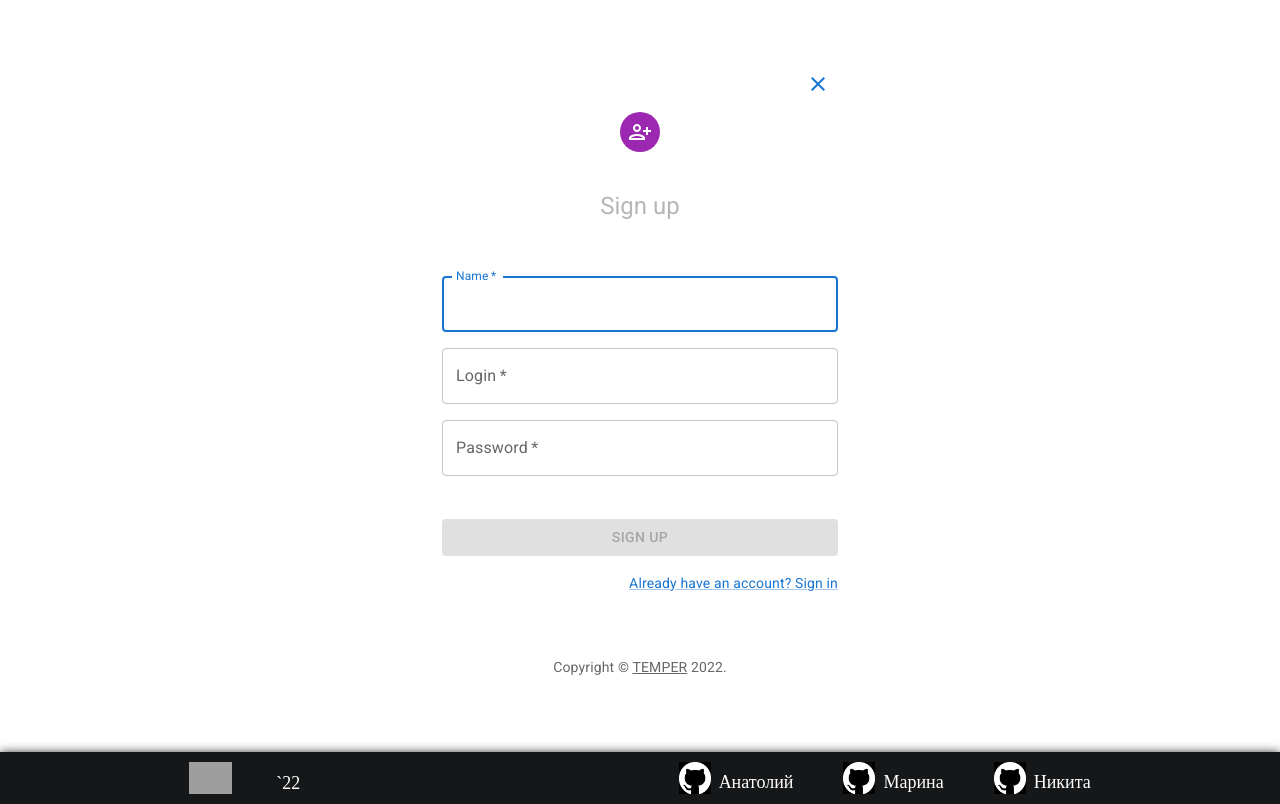
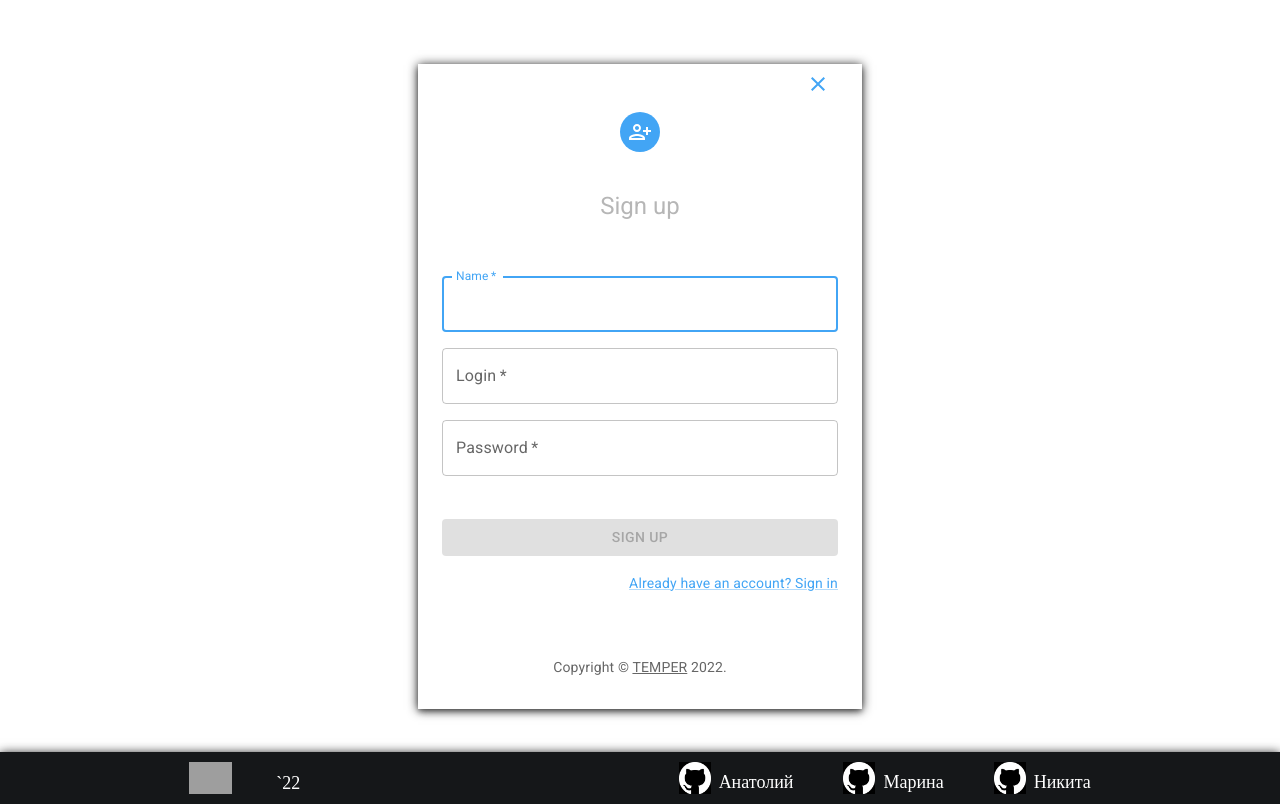
Before and after one commit to ArkhipovAnatoly/project-managment-app, a React (Create React App) app: page /signup in a window 1280 px wide. Built offline with nearby package versions, Linux system fonts and the light colour scheme; no server answers; grey boxes are pictures that could not be loaded.

Commit message:
feat: add change theme

```diff
--- a/src/app/components/Card/Card.tsx
+++ b/src/app/components/Card/Card.tsx
@@ -2,13 +2,11 @@ import Card from '@mui/material/Card';
 import CardContent from '@mui/material/CardContent';
 import CardMedia from '@mui/material/CardMedia';
 import Typography from '@mui/material/Typography';
-import { CardActionArea } from '@mui/material';
+import { CardActionArea, useTheme } from '@mui/material';
 import { CardProps } from '../../../types';
-import { useState } from 'react';
 
 export default function ActionAreaCard(props: CardProps) {
-  const [isBackgroundBlack, setIsBackgroundBlack] = useState(false);
-
+  const theme = useTheme();
   return (
     <Card
       sx={{
@@ -16,7 +14,7 @@ export default function ActionAreaCard(props: CardProps) {
         padding: '20px',
         objectFit: 'contain',
         color: '#9ca9b3',
-        backgroundColor: isBackgroundBlack ? '#fff' : '#25282c',
+        bgcolor: theme.palette.mode === 'dark' ? 'common.white' : '#25282c',
         boxShadow: 'rgb(21 23 25 / 64%) 0px 2px 34px;',
       }}
     >
--- a/src/app/components/modal/ChildModal.tsx
+++ b/src/app/components/modal/ChildModal.tsx
@@ -1,5 +1,13 @@
 import { useState } from 'react';
-import { Button, Modal, Box, CircularProgress, FormHelperText, Avatar } from '@mui/material';
+import {
+  Button,
+  Modal,
+  Box,
+  CircularProgress,
+  FormHelperText,
+  Avatar,
+  useTheme,
+} from '@mui/material';
 import { useAppDispatch, useAppSelector } from '../../hooks';
 import { userAPI } from '../../../services/UserService';
 import { DeleteUserResponse } from '../../../types';
@@ -33,7 +41,7 @@ export default function ChildModal() {
   const dispatch = useAppDispatch();
   const navigator = useNavigate();
   const { t } = useTranslation('profile');
-
+  const theme = useTheme();
   const handleOpen = () => {
     setOpen(true);
   };
@@ -60,8 +68,8 @@ export default function ChildModal() {
 
   return (
     <>
-      <Button onClick={handleOpen} variant="outlined" color="error">
-        {t('deleteBtn')}
+      <Button sx={{ mt: 2 }} onClick={handleOpen} variant="outlined" color="error">
+        {t('delete')}
       </Button>
       <Modal hideBackdrop open={open} onClose={handleClose} aria-labelledby="child-modal-title">
         <Box sx={{ ...style, padding: { xs: 1, sm: 4 }, width: { xs: 300, sm: 350 } }}>
@@ -69,10 +77,18 @@ export default function ChildModal() {
             <PriorityHighIcon />
           </Avatar>
           <h3 id="child-modal-title">{t('message')}</h3>
-          <Button sx={{ mt: 2 }} onClick={handleConfirm}>
+          <Button
+            sx={{ mt: 2, color: theme.palette.mode === 'dark' ? 'secondary.main' : 'primary.main' }}
+            onClick={handleConfirm}
+          >
             {t('confirm')}
           </Button>
-          <Button onClick={handleClose}>{t('back')}</Button>
+          <Button
+            sx={{ color: theme.palette.mode === 'dark' ? 'secondary.main' : 'primary.main' }}
+            onClick={handleClose}
+          >
+            {t('back')}
+          </Button>
           {isDeleting && <CircularProgress size={26} color="error" />}
           {
             <FormHelperText
--- a/src/app/components/modal/EditUser.tsx
+++ b/src/app/components/modal/EditUser.tsx
@@ -10,6 +10,8 @@ import {
   Typography,
   Backdrop,
   Fade,
+  useTheme,
+  Divider,
 } from '@mui/material';
 import { modalSlice } from '../../store/reducers/ModalSlice';
 import { useAppDispatch, useAppSelector } from '../../hooks';
@@ -49,7 +51,7 @@ export default function EditUser() {
   const { setUserAuthData } = userAuthSlice.actions;
   const dispatch = useAppDispatch();
   const { t } = useTranslation('profile');
-
+  const theme = useTheme();
   const {
     register,
     handleSubmit,
@@ -122,7 +124,12 @@ export default function EditUser() {
               width: { xs: 320, sm: 400 },
             }}
           >
-            <Avatar sx={{ m: 1, bgcolor: 'secondary.main' }}>
+            <Avatar
+              sx={{
+                m: 1,
+                bgcolor: theme.palette.mode === 'dark' ? 'warning.main' : 'primary.main',
+              }}
+            >
               <ManageAccountsIcon />
             </Avatar>
             <Typography id="modal-modal-title" component="h2" variant="h5">
@@ -222,15 +229,14 @@ export default function EditUser() {
                 type="submit"
                 fullWidth
                 variant="contained"
-                color="warning"
+                color="primary"
                 sx={{ mt: 3, mb: 2 }}
               >
                 {t('update')}
               </Button>
+              <Divider sx={{ my: 0.5 }} />
             </Box>
-            <Typography color="#ff0000" component="h2" variant="h5">
-              {t('delete')}
-            </Typography>
+
             <ChildModal />
           </Box>
         </Fade>
--- a/src/app/components/share/Button/CustomizedButton.tsx
+++ b/src/app/components/share/Button/CustomizedButton.tsx
@@ -1,14 +1,12 @@
 import { styled } from '@mui/material/styles';
 import Button, { ButtonProps } from '@mui/material/Button';
-import { indigo } from '@mui/material/colors';
 import { NavLink } from 'react-router-dom';
 import { ReactNode } from 'react';
 
 const ColorButton = styled(Button)<ButtonProps>(({ theme }) => ({
-  color: theme.palette.getContrastText(indigo[500]),
-  backgroundColor: indigo[500],
+  backgroundColor: theme.palette.primary.main,
   '&:hover': {
-    backgroundColor: indigo[700],
+    backgroundColor: theme.palette.primary.dark,
   },
 }));
 
--- a/src/app/components/share/Header.tsx
+++ b/src/app/components/share/Header.tsx
@@ -5,8 +5,7 @@ import AddBoxIcon from '@mui/icons-material/AddBox';
 import ModeEditIcon from '@mui/icons-material/ModeEdit';
 import LogoutIcon from '@mui/icons-material/Logout';
 import { modalSlice } from '../../store/reducers/ModalSlice';
-import { themeSlice } from '../../store/reducers/ThemeSlice';
-import { useAppDispatch, useAppSelector } from '../../hooks';
+import { useAppDispatch } from '../../hooks';
 import EditUser from '../modal/EditUser';
 import { userAuthSlice } from '../../store/reducers/UserAuthSlice';
 import MenuIcon from '@mui/icons-material/Menu';
@@ -17,7 +16,6 @@ import EditIcon from '@mui/icons-material/Edit';
 import {
   Container,
   Stack,
-  ThemeProvider,
   Toolbar,
   AppBar,
   Link,
@@ -33,8 +31,9 @@ import {
 } from '@mui/material';
 import { useTranslation } from 'react-i18next';
 import '../../../i18n';
-import MaterialUISwitch from '../Switch/MaterialUISwitch';
+
 import { alpha, useTheme } from '@mui/material/styles';
+import { blue } from '@material-ui/core/colors';
 
 const scrollThreshold = 40;
 
@@ -45,18 +44,13 @@ export default function Header() {
   const { showModal } = modalSlice.actions;
   const dispatch = useAppDispatch();
   const { setUserAuthData } = userAuthSlice.actions;
-  const { setTheme } = themeSlice.actions;
+  const theme = useTheme();
   const navigator = useNavigate();
   const { t, i18n } = useTranslation('header');
 
   const scrollHandle = useCallback(() => {
     window.scrollY > scrollThreshold ? setIsScroll(true) : setIsScroll(false);
   }, []);
-  const theme = useTheme();
-
-  const changeTheme = () => {
-    dispatch(setTheme());
-  };
 
   useEffect(() => {
     if (i18n.resolvedLanguage === 'Ru') {
@@ -112,7 +106,9 @@ export default function Header() {
       <AppBar
         position="fixed"
         sx={{
-          bgcolor: isScroll ? `${alpha('#151719', 0.6)}` : 'background.default',
+          bgcolor: isScroll
+            ? `${alpha(theme.palette.mode === 'dark' ? '#151719' : '#fff', 0.6)}`
+            : 'background.default',
           backgroundImage: 'none',
           backdropFilter: 'blur(5px)',
           transition: 'background-color 1s',
@@ -136,8 +132,12 @@ export default function Header() {
                 TEMPER
               </Link>
             </Typography>
-            <MaterialUISwitch onClick={changeTheme} />
-            <Box sx={{ display: { md: 'none', xs: 'flex' } }}>
+            <Box
+              sx={{
+                display: { md: 'none', xs: 'flex' },
+                color: theme.palette.mode === 'dark' ? 'common.white' : 'common.black',
+              }}
+            >
               <IconButton
                 aria-label="account of current user"
                 aria-controls="menu-appbar"
@@ -233,6 +233,7 @@ export default function Header() {
                 }
                 label={i18n.resolvedLanguage}
                 labelPlacement="end"
+                sx={{ color: blue[600] }}
               />
               <Button
                 onClick={createBoard}
@@ -243,7 +244,7 @@ export default function Header() {
                 {t('newBoard')}
               </Button>
               <Button
-                color="secondary"
+                color="primary"
                 variant="contained"
                 endIcon={<ModeEditIcon />}
                 onClick={openModal}
@@ -251,7 +252,12 @@ export default function Header() {
                 {t('profile')}
               </Button>
 
-              <Button onClick={signOutHandle} variant="contained" endIcon={<LogoutIcon />}>
+              <Button
+                color="primary"
+                onClick={signOutHandle}
+                variant="contained"
+                endIcon={<LogoutIcon />}
+              >
                 {t('out')}
               </Button>
             </Stack>
--- a/src/app/theme/Theme.ts
+++ b/src/app/theme/Theme.ts
@@ -1,25 +1,5 @@
-import { createTheme, alpha, PaletteMode } from '@mui/material';
-import { amber, indigo } from '@mui/material/colors';
-
-declare module '@mui/material/styles' {
-  interface Palette {
-    appBarColor: Palette['primary'];
-    appBarColorScroll: Palette['primary'];
-  }
-
-  // allow configuration using `createTheme`
-  interface PaletteOptions {
-    appBarColor?: PaletteOptions['primary'];
-    appBarColorScroll?: PaletteOptions['primary'];
-  }
-}
-
-declare module '@mui/material/AppBar' {
-  interface AppBarPropsColorOverrides {
-    appBarColor: true;
-    appBarColorScroll: true;
-  }
-}
+import { createTheme, PaletteMode } from '@mui/material';
+import { amber, blue, indigo } from '@mui/material/colors';
 
 const breakpointsTheme = createTheme({
   breakpoints: {
@@ -39,15 +19,18 @@ const getDesignTokens = (mode: PaletteMode) => ({
     ...(mode === 'dark'
       ? {
           warning: {
-            main: amber[900],
+            main: amber[700],
             contrastText: '#fff',
           },
+
           background: {
             default: '#151719',
           },
+
           primary: {
-            main: indigo[500],
-            dark: indigo[700],
+            main: indigo[800],
+            dark: indigo[900],
+            contrastText: '#fff',
           },
           secondary: {
             main: '#26c6da',
@@ -57,7 +40,19 @@ const getDesignTokens = (mode: PaletteMode) => ({
             primary: '#fff',
           },
         }
-      : {}),
+      : {
+          primary: {
+            main: blue[400],
+            dark: blue[500],
+            contrastText: '#fff',
+          },
+          background: {
+            default: '#fff',
+          },
+          text: {
+            primary: '#000',
+          },
+        }),
   },
 });
 
--- a/src/pages/BoardsPage/BoardsPage.tsx
+++ b/src/pages/BoardsPage/BoardsPage.tsx
@@ -53,7 +53,7 @@ function BoardsPage() {
   const classes = useStyles();
 
   return (
-    <>
+    <Box sx={{ bgcolor: 'background.default' }}>
       <Header />
       <Box className={classes.container}>
         <Box className={classes.header} sx={{ m: '20px 10px 0' }}>
@@ -77,7 +77,7 @@ function BoardsPage() {
           <BoardColumns></BoardColumns>
         </Box>
       </Box>
-    </>
+    </Box>
   );
 }
 export default BoardsPage;
--- a/src/pages/MainPage/Boards.tsx
+++ b/src/pages/MainPage/Boards.tsx
@@ -11,6 +11,7 @@ import {
   Paper,
   Typography,
   Link,
+  useTheme,
 } from '@mui/material';
 import Stack from '@mui/material/Stack';
 import { makeStyles } from '@material-ui/core';
@@ -119,6 +120,7 @@ export default function Boards() {
   const { dataMainPage } = useAppSelector((state) => state.mainPage);
   const reducers = useSliceMainPage.actions;
   const dispatch = useAppDispatch();
+  const theme = useTheme();
 
   const openModalWindowAddBoard = (targetButtonModal: HTMLElement) => {
     const currentIndexBoard = String(targetButtonModal?.dataset.boardindex);
@@ -188,7 +190,7 @@ export default function Boards() {
                   className={'buttonCancel'}
                   variant="contained"
                   size="small"
-                  startIcon={<DeleteIcon />}
+                  startIcon={<DeleteIcon sx={{ color: 'common.black' }} />}
                   sx={{ mb: '2px', mt: '4px', display: 'none' }}
                 ></Button>
               </Box>
@@ -207,7 +209,12 @@ export default function Boards() {
                   onClick={handleModalWindow}
                 >
                   <Button color="secondary">
-                    <DeleteIcon fontSize="small" color="action" />
+                    <DeleteIcon
+                      fontSize="small"
+                      sx={{
+                        color: theme.palette.mode === 'dark' ? 'common.black' : 'action.active',
+                      }}
+                    />
                   </Button>
                 </Box>
                 <Link component={NavLink} underline="none" color="#397c42" to="/board">
--- a/src/pages/SignUp/SignUp.tsx
+++ b/src/pages/SignUp/SignUp.tsx
@@ -15,6 +15,8 @@ import {
   FormHelperText,
   CircularProgress,
   Grow,
+  useTheme,
+  alpha,
 } from '@mui/material';
 
 import Copyright from '../../app/components/share/Copyright';
@@ -39,6 +41,7 @@ export default function SignUp() {
   const { setUserAuthData } = userAuthSlice.actions;
   const dispatch = useAppDispatch();
   const navigator = useNavigate();
+  const theme = useTheme();
   const {
     register,
     handleSubmit,
@@ -102,12 +105,18 @@ export default function SignUp() {
     return (
       <Box
         component="section"
-        sx={{ display: 'flex', flexDirection: 'column', height: '94%', pl: 1, pr: 1 }}
+        sx={{
+          display: 'flex',
+          flexDirection: 'column',
+          height: '94%',
+          pl: 1,
+          pr: 1,
+          bgcolor: 'background.default',
+        }}
       >
-        <Container maxWidth="xs">
+        <Container sx={{ mt: 8 }} maxWidth="xs">
           <Box
             sx={{
-              marginTop: 8,
               display: 'flex',
               flexDirection: 'column',
               alignItems: 'center',
@@ -126,14 +135,28 @@ export default function SignUp() {
   return (
     <Box
       component="section"
-      sx={{ display: 'flex', flexDirection: 'column', height: '94%', pl: 1, pr: 1 }}
+      sx={{
+        display: 'flex',
+        flexDirection: 'column',
+        height: '94%',
+        pl: 1,
+        pr: 1,
+        bgcolor: 'background.default',
+      }}
     >
       <Grow
         style={{ transformOrigin: '0 0 0' }}
         in={isShowForm}
         {...(isShowForm ? { timeout: 1000 } : {})}
       >
-        <Container sx={{ marginTop: 8 }} maxWidth="xs">
+        <Container
+          sx={{
+            mt: 8,
+            boxShadow:
+              '0px 2px 4px -1px rgb(0 0 0 / 20%), 0px 4px 5px 0px rgb(0 0 0 / 14%),0px 1px 10px 0px rgb(0 0 0 / 90%)',
+          }}
+          maxWidth="xs"
+        >
           {isShowForm && (
             <>
               <Box
@@ -144,11 +167,20 @@ export default function SignUp() {
                 }}
               >
                 <CloseIcon
-                  sx={{ m: 1, marginLeft: 'auto', cursor: 'pointer' }}
+                  sx={{
+                    m: 1,
+                    marginLeft: 'auto',
+                    cursor: 'pointer',
+                    color: theme.palette.mode == 'dark' ? 'common.white' : 'primary.main',
+                  }}
                   onClick={clickHandler}
-                  color="primary"
                 />
-                <Avatar sx={{ m: 1, bgcolor: 'secondary.main' }}>
+                <Avatar
+                  sx={{
+                    m: 1,
+                    bgcolor: theme.palette.mode === 'dark' ? 'warning.main' : 'primary.main',
+                  }}
+                >
                   <PersonAddAltIcon />
                 </Avatar>
                 <Typography component="h1" variant="h5">
@@ -255,7 +287,14 @@ export default function SignUp() {
                   </Button>
                   <Grid container justifyContent="flex-end">
                     <Grid item>
-                      <Link component={NavLink} to="/signin" variant="body2">
+                      <Link
+                        sx={{
+                          color: theme.palette.mode === 'dark' ? `${alpha('#fff', 0.7)}` : '',
+                        }}
+                        component={NavLink}
+                        to="/signin"
+                        variant="body2"
+                      >
                         {t('questionSignUp')}
                       </Link>
                     </Grid>
--- a/src/pages/SingIn/SignIn.tsx
+++ b/src/pages/SingIn/SignIn.tsx
@@ -13,6 +13,8 @@ import {
   FormHelperText,
   CircularProgress,
   Grow,
+  useTheme,
+  alpha,
 } from '@mui/material';
 
 import LockOutlinedIcon from '@mui/icons-material/LockOutlined';
@@ -41,6 +43,7 @@ export default function SignIn() {
   const { t } = useTranslation('account');
   const dispatch = useAppDispatch();
   const navigator = useNavigate();
+  const theme = useTheme();
 
   const {
     register,
@@ -109,12 +112,18 @@ export default function SignIn() {
     return (
       <Box
         component="section"
-        sx={{ display: 'flex', flexDirection: 'column', height: '94%', pl: 1, pr: 1 }}
+        sx={{
+          display: 'flex',
+          flexDirection: 'column',
+          height: '94%',
+          pl: 1,
+          pr: 1,
+          bgcolor: 'background.default',
+        }}
       >
-        <Container maxWidth="xs">
+        <Container sx={{ mt: 8 }} maxWidth="xs">
           <Box
             sx={{
-              marginTop: 8,
               display: 'flex',
               flexDirection: 'column',
               alignItems: 'center',
@@ -130,14 +139,28 @@ export default function SignIn() {
   return (
     <Box
       component="section"
-      sx={{ display: 'flex', flexDirection: 'column', height: '94%', pl: 1, pr: 1 }}
+      sx={{
+        display: 'flex',
+        flexDirection: 'column',
+        height: '94%',
+        pl: 1,
+        pr: 1,
+        bgcolor: 'background.default',
+      }}
     >
       <Grow
         style={{ transformOrigin: '0 0 0' }}
         in={isShowForm}
         {...(isShowForm ? { timeout: 1000 } : {})}
       >
-        <Container sx={{ marginTop: 8 }} maxWidth="xs">
+        <Container
+          sx={{
+            mt: 8,
+            boxShadow:
+              '0px 2px 4px -1px rgb(0 0 0 / 20%), 0px 4px 5px 0px rgb(0 0 0 / 14%),0px 1px 10px 0px rgb(0 0 0 / 90%)',
+          }}
+          maxWidth="xs"
+        >
           {isShowForm && (
             <>
               <Box
@@ -148,12 +171,21 @@ export default function SignIn() {
                 }}
               >
                 <CloseIcon
-                  sx={{ m: 1, marginLeft: 'auto', cursor: 'pointer' }}
+                  sx={{
+                    m: 1,
+                    marginLeft: 'auto',
+                    cursor: 'pointer',
+                    color: theme.palette.mode == 'dark' ? 'common.white' : 'primary.main',
+                  }}
                   onClick={clickHandler}
-                  color="primary"
                 />
 
-                <Avatar sx={{ m: 1, bgcolor: 'secondary.main' }}>
+                <Avatar
+                  sx={{
+                    m: 1,
+                    bgcolor: theme.palette.mode === 'dark' ? 'warning.main' : 'primary.main',
+                  }}
+                >
                   <LockOutlinedIcon />
                 </Avatar>
                 <Typography component="h1" variant="h5">
@@ -233,7 +265,14 @@ export default function SignIn() {
 
                   <Grid container>
                     <Grid item>
-                      <Link component={NavLink} to="/signup" variant="body2">
+                      <Link
+                        sx={{
+                          color: theme.palette.mode === 'dark' ? `${alpha('#fff', 0.7)}` : '',
+                        }}
+                        component={NavLink}
+                        to="/signup"
+                        variant="body2"
+                      >
                         {t('questionSignIn')}
                       </Link>
                     </Grid>
--- a/src/pages/WelcomePage/WelcomePage.tsx
+++ b/src/pages/WelcomePage/WelcomePage.tsx
@@ -1,70 +1,67 @@
 import './WelcomePage.css';
 import data from '../../services/data';
-import { useState } from 'react';
+import { useState, MouseEvent } from 'react';
 import Modal from '@mui/material/Modal';
-import { Box, FormControlLabel, Typography } from '@mui/material';
+import { Box, FormControlLabel, Typography, useTheme } from '@mui/material';
 import Card from '../../app/components/Card/Card';
-import { useAppSelector } from '../../app/hooks';
+import { useAppDispatch, useAppSelector } from '../../app/hooks';
 import CustomizedButton from '../../app/components/share/Button/CustomizedButton';
 import { useTranslation } from 'react-i18next';
 import MaterialUISwitch from '../../app/components/switch/MaterialUISwitch';
+import { themeSlice } from '../../app/store/reducers/ThemeSlice';
 
 const WelcomePage = () => {
   const [videoModalActive, setVideomodalactive] = useState(false);
   const { auth } = useAppSelector((state) => state.userAuthReducer);
   const { t } = useTranslation('welcome');
-  const [isBackgroundBlack, setIsBackgroundBlack] = useState(false);
+  const { setTheme } = themeSlice.actions;
+  const dispatch = useAppDispatch();
 
-  const openModal = (e: React.MouseEvent) => {
+  const theme = useTheme();
+
+  const changeTheme = () => {
+    dispatch(setTheme());
+  };
+
+  const openModal = (e: MouseEvent) => {
     e.preventDefault();
     setVideomodalactive(true);
   };
 
-  const closeModal = (e: React.MouseEvent) => {
+  const closeModal = (e: MouseEvent) => {
     e.preventDefault();
     setVideomodalactive(false);
   };
 
-  const renkDegis = () => {
-    if (isBackgroundBlack == true) {
-      setIsBackgroundBlack(false);
-    } else {
-      setIsBackgroundBlack(true);
-    }
-  };
-
   return (
     <>
-      <main
+      <Box
+        component={'main'}
         className="main"
-        style={{
-          backgroundColor: isBackgroundBlack ? '#fff' : '#151719',
+        sx={{
+          bgcolor: 'background.default',
         }}
       >
         <div className="wrapper">
-          {auth.isAuth ? (
           <div className="autorizationBtns">
             <FormControlLabel
-                control={<MaterialUISwitch sx={{ m: 1 }} defaultChecked onClick={renkDegis} />}
+              control={<MaterialUISwitch sx={{ m: 1 }} onClick={changeTheme} />}
               label=""
             />
-              <CustomizedButton innerText={t('toManPage')} link={'/main'} />
-            </div>
+            {auth.isAuth ? (
+              <CustomizedButton innerText={t('toMainPage')} link={'/main'} />
             ) : (
-            <div className="autorizationBtns">
-              <FormControlLabel
-                control={<MaterialUISwitch sx={{ m: 1 }} defaultChecked onClick={renkDegis} />}
-                label=""
-              />
+              <div className="button-wrapper">
                 <CustomizedButton innerText={t('signIn')} link={'/signin'} />
                 <CustomizedButton innerText={t('signUp')} link={'/signup'} />
               </div>
             )}
+          </div>
           <div className="aboutTheProject">
             <h1>
               {t('aboutProject')} <span className="titleProject">TEMPER</span>
             </h1>
-            <p className="title">Видео обзор приложения</p>
+            <p className="title">{t('videoReview')}</p>
           </div>
           <div className="videoPlaceholder">
             <a
@@ -134,7 +131,7 @@ const WelcomePage = () => {
             </div>
           </div>
         </div>
-      </main>
+      </Box>
     </>
   );
 };
```
Also changed, not shown: src/pages/MainPage/MainPage.tsx (+3 -6 lines). Lines whose indentation alone changed are shown as unchanged.
